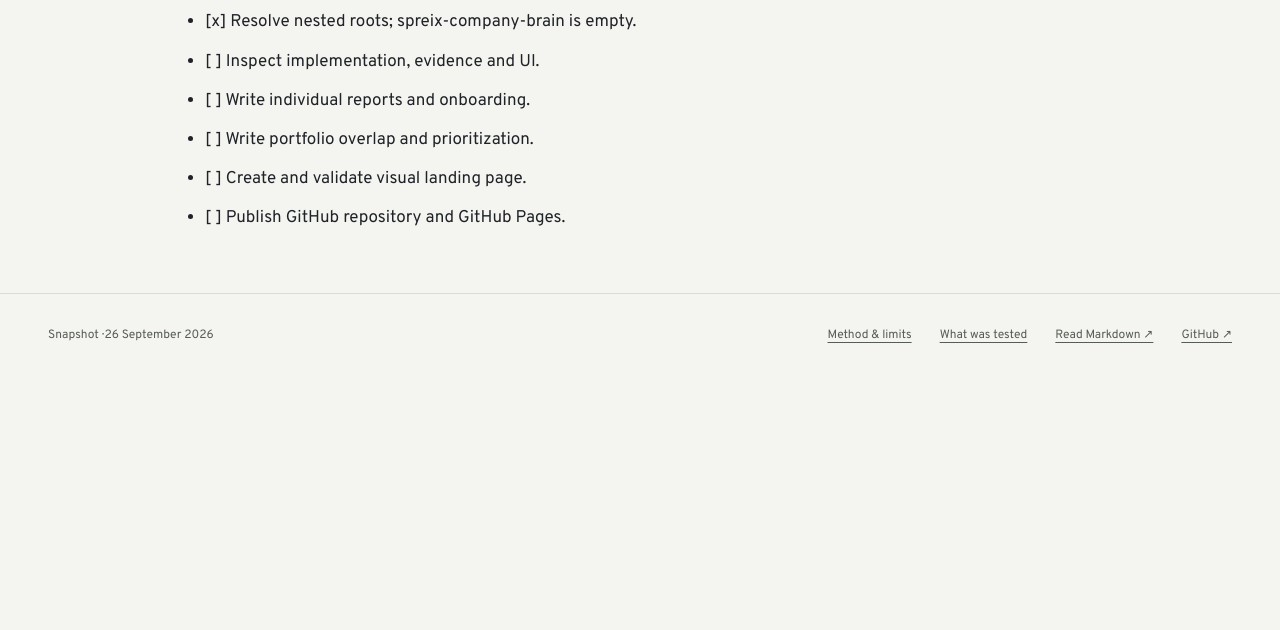
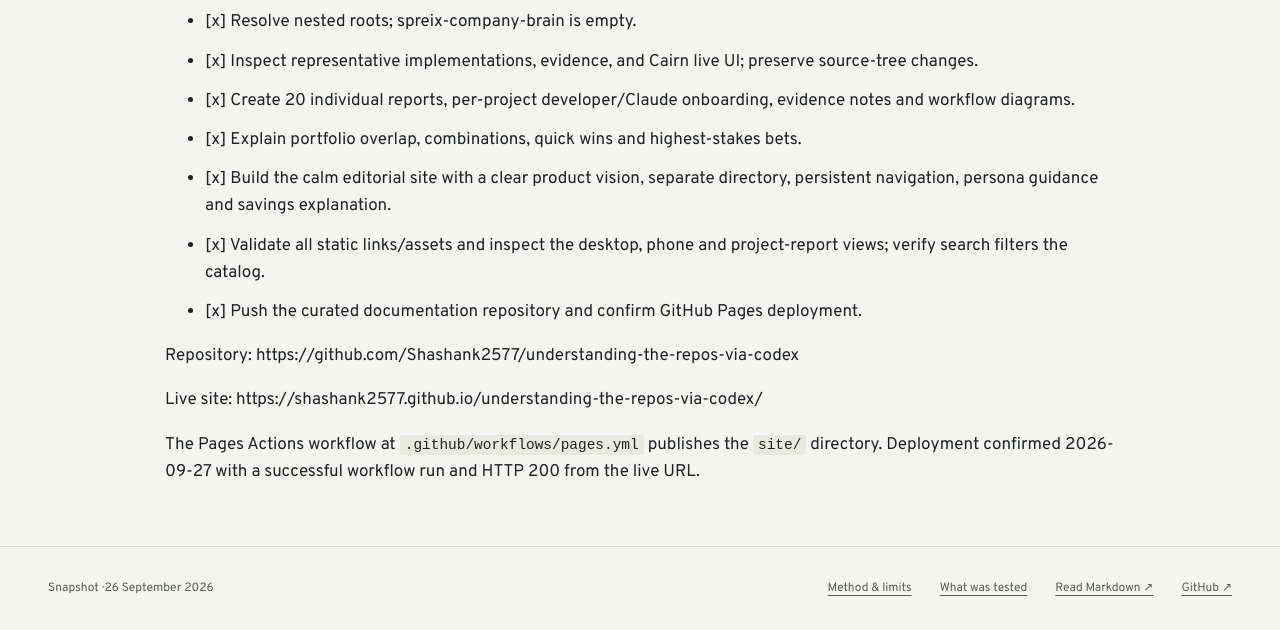
Before and after one commit to Shashank2577/understanding-the-repos-via-codex, a plain HTML site: page site/PROGRESS.html in a window 1280 px wide. Shown: the part 269-899 px from the top of the page. Before the commit the page ends 800 px from the top, so only its background shows below. Drawn offline with Linux system fonts and the light colour scheme.

Commit message:
Record verified Pages deployment

```diff
--- a/site/PROGRESS.html
+++ b/site/PROGRESS.html
@@ -2,10 +2,14 @@
 <ul>
 <li>[x] Capture user scope and all 20 project locations.</li>
 <li>[x] Resolve nested roots; spreix-company-brain is empty.</li>
-<li>[ ] Inspect implementation, evidence and UI.</li>
-<li>[ ] Write individual reports and onboarding.</li>
-<li>[ ] Write portfolio overlap and prioritization.</li>
-<li>[ ] Create and validate visual landing page.</li>
-<li>[ ] Publish GitHub repository and GitHub Pages.</li>
+<li>[x] Inspect representative implementations, evidence, and Cairn live UI; preserve source-tree changes.</li>
+<li>[x] Create 20 individual reports, per-project developer/Claude onboarding, evidence notes and workflow diagrams.</li>
+<li>[x] Explain portfolio overlap, combinations, quick wins and highest-stakes bets.</li>
+<li>[x] Build the calm editorial site with a clear product vision, separate directory, persistent navigation, persona guidance and savings explanation.</li>
+<li>[x] Validate all static links/assets and inspect the desktop, phone and project-report views; verify search filters the catalog.</li>
+<li>[x] Push the curated documentation repository and confirm GitHub Pages deployment.</li>
 </ul>
+<p>Repository: https://github.com/Shashank2577/understanding-the-repos-via-codex</p>
+<p>Live site: https://shashank2577.github.io/understanding-the-repos-via-codex/</p>
+<p>The Pages Actions workflow at <code>.github/workflows/pages.yml</code> publishes the <code>site/</code> directory. Deployment confirmed 2026-09-27 with a successful workflow run and HTTP 200 from the live URL.</p>
 </main><footer><span>Snapshot · 26 September 2026</span><a href="METHODOLOGY.html">Method &amp; limits</a><a href="VALIDATION.html">What was tested</a><a href="https://github.com/Shashank2577/understanding-the-repos-via-codex/blob/main/PROGRESS.md">Read Markdown ↗</a><a href="https://github.com/Shashank2577/understanding-the-repos-via-codex">GitHub ↗</a></footer><script src="assets/app.js" defer></script></body></html>
```
Also changed, not shown: site/VALIDATION.html (+11 -1 lines), site/reports/cairn/EVIDENCE.html (+6 -6 lines), 2 other files.
